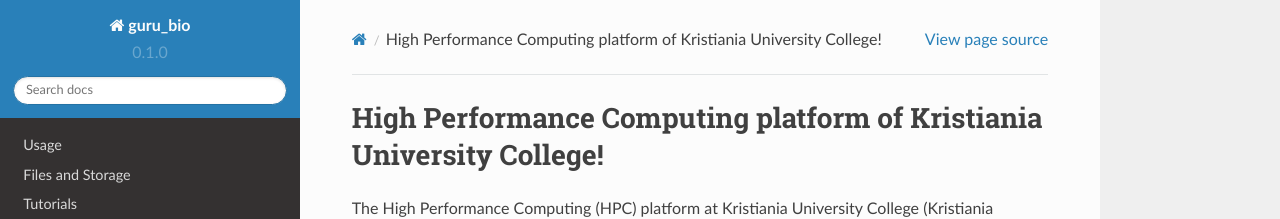
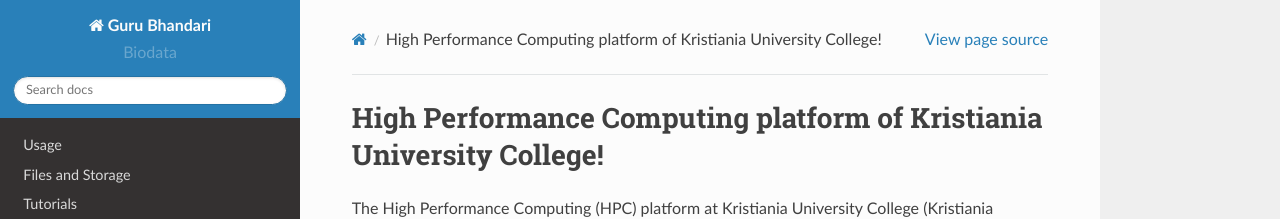
Before and after one commit to gurubhandari/gurubhandari.github.io, a Sphinx documentation site: the page built from docs/index.rst, in a window 1280 px wide. Shown: the top 219 px of the page. Built offline with Sphinx 7.4.7 and the Read the Docs theme 2.0.0, drawn with Linux system fonts in a browser that asks for light colours.

Commit message:
changed the formatting

```diff
--- a/docs/conf.py
+++ b/docs/conf.py
@@ -2,12 +2,12 @@
 
 # -- Project information
 
-project = 'guru_bio'
+project = 'Guru Bhandari'
 copyright = '2022, Guru Prasad Bhandari'
 author = 'Guru Prasad Bhandari'
 
 release = '0.1'
-version = '0.1.0'
+version = 'Biodata'
 
 # -- General configuration
 
```
Also changed, not shown: 11 other files.
